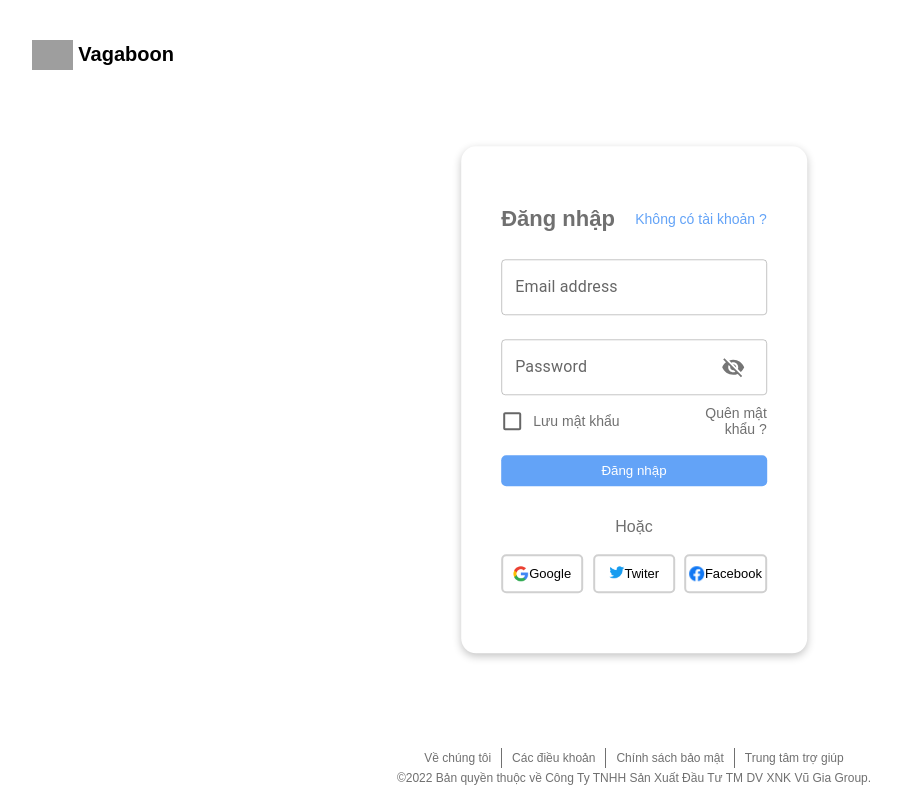
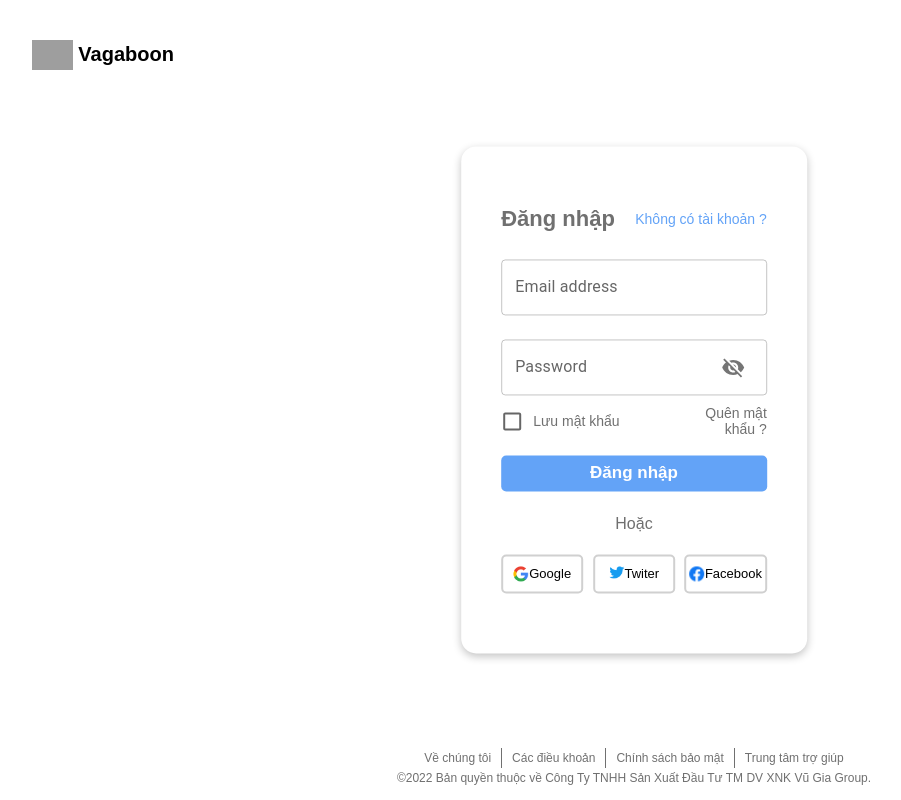
Before and after one commit to dainie17/test_du-an, a React (Create React App) app: page / in a window 1280 px wide. Shown: the whole page, without its empty margins (6-907 px from the left). Built offline with nearby package versions, Linux system fonts and the light colour scheme; grey boxes are pictures that could not be loaded.

Commit message:
login pass 9

```diff
--- a/src/CSS/Login_1.css
+++ b/src/CSS/Login_1.css
@@ -104,18 +104,20 @@
     background-color: #63A3F7;
     color: white;
     padding: 3% 2%;
+    font-size: 17px;
+    font-weight: 550;
     border: none;
     cursor: pointer;
     text-align: center;
     border-radius: 5px;
-    margin-bottom: 7%;
+    margin-bottom: 4%;
 }
 
 .login_or{
     width: 100%;
     text-align: center;
     font-size: 16px;
-    margin-bottom: 7%;
+    margin-bottom: 8%;
     color: #707070;
 }
 
```
